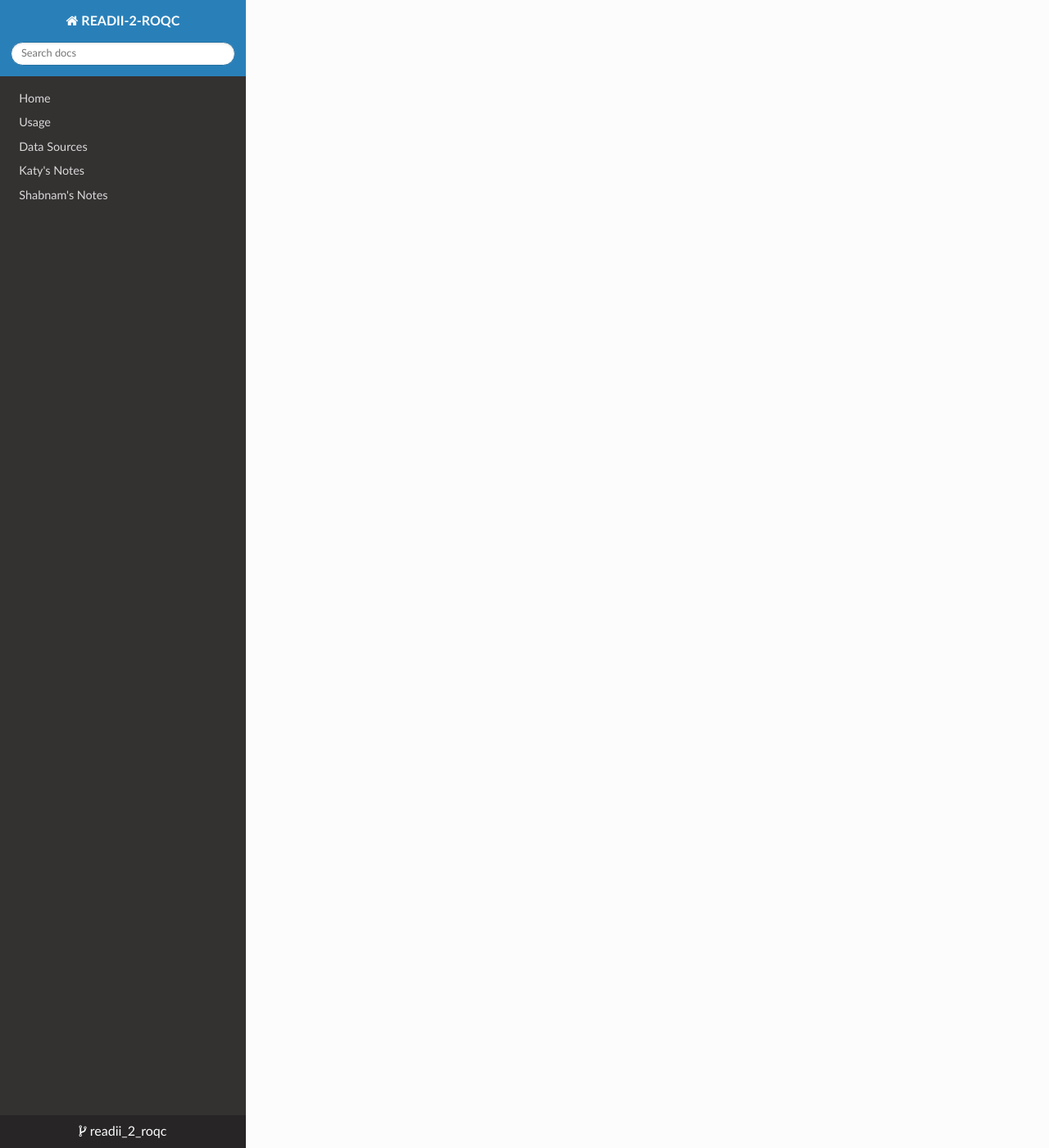
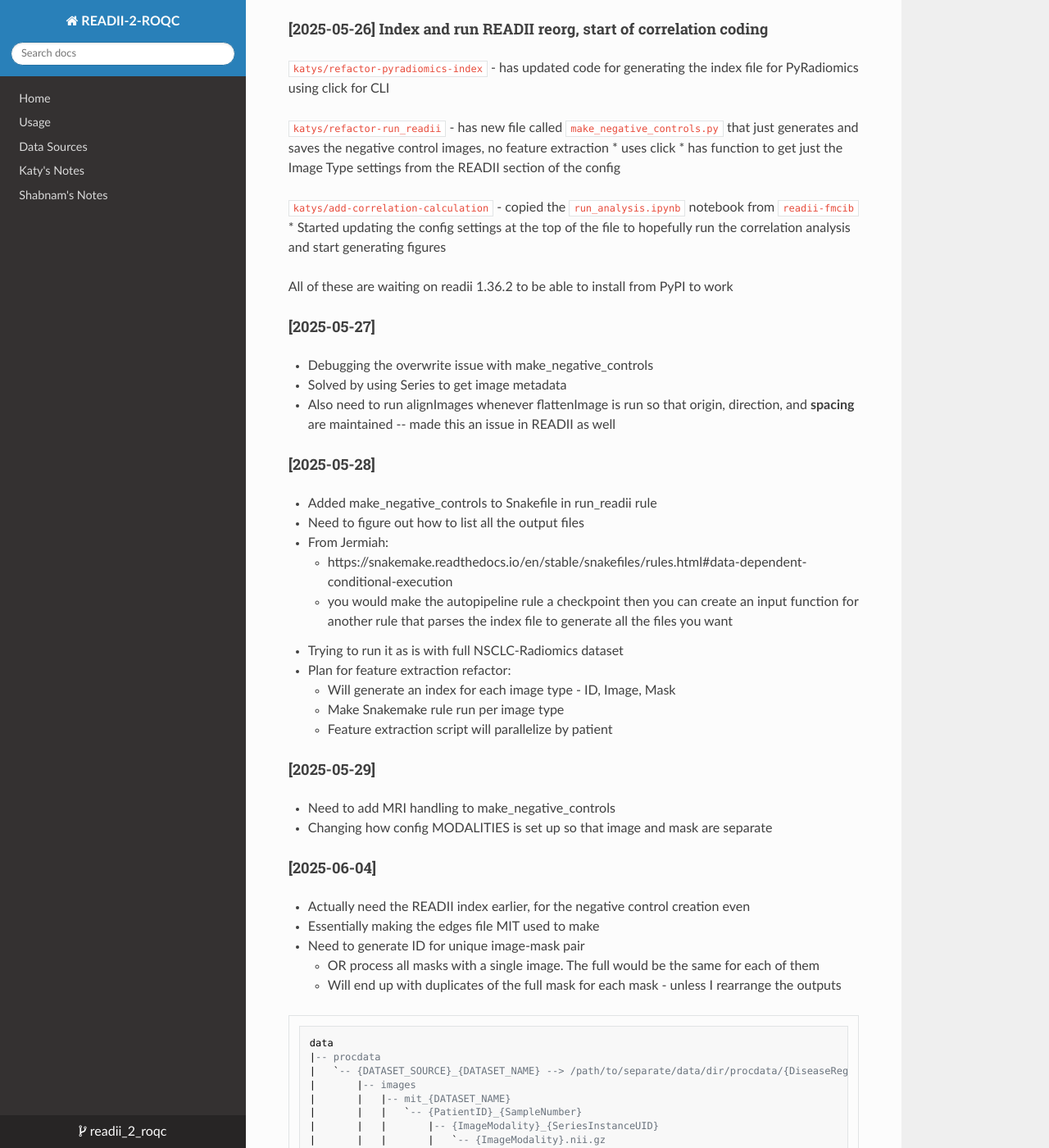
Before and after one commit to bhklab/readii_2_roqc, an MkDocs documentation site: the page built from docs/devnotes.md, in a window 1280 px wide and 1400 px high, scrolled down 4156 px. Shown: the whole window at 82% size. Built offline with MkDocs 1.6.1, drawn with Linux system fonts in a browser that asks for light colours; nearby versions of some CDN libraries; some of the changed text lies outside the part shown.

Commit message:
feat: copy devnotes from rearrange workflow over

````diff
--- a/docs/devnotes.md
+++ b/docs/devnotes.md
@@ -144,7 +144,11 @@ workflow
 |-- notebooks
 `-- scripts
     |-- analysis
-    |   `-- predictive_signature_testing.py
+    |   |-- python
+    |   |   `-- predictive_signature_testing.py
+    |   `-- r
+    |       |-- io.r
+    |       `-- survival_prediction.r
     |-- feature_extraction
     |   `-- pyradiomics_index.py
     |-- orcestra
@@ -154,3 +158,110 @@ workflow
     `-- readii
         `-- run_readii.py
 ```
+
+#### [2025-05-22] MIT Snakemake and config updates
+* wrote Snakemake script to run autopipeline for the dataset
+* Updated the datasets/config file format and updated usage documentation.
+
+
+#### [2025=05-23] MIT Snakemake reorg + pyradiomics_index refactor
+* Made smk file just for MIT rules, made run_MIT rule in main Snakefile
+
+`pyradiomics_index --> index`
+
+* Added click CLI input
+* Made a genral index function that calls the pyradiomics index function
+* Want to add a dataset config variable or CLI argument that sets the method of feature extraction
+
+
+#### [2025-05-26] Index and run READII reorg, start of correlation coding
+`katys/refactor-pyradiomics-index` - has updated code for generating the index file for PyRadiomics using click for CLI
+
+`katys/refactor-run_readii` - has new file called `make_negative_controls.py` that just generates and saves the negative control images, no feature extraction
+* uses click
+* has function to get just the Image Type settings from the READII section of the config
+
+`katys/add-correlation-calculation` - copied the `run_analysis.ipynb` notebook from `readii-fmcib`
+* Started updating the config settings at the top of the file to hopefully run the correlation analysis and start generating figures
+
+All of these are waiting on readii 1.36.2 to be able to install from PyPI to work
+
+
+#### [2025-05-27]
+* Debugging the overwrite issue with make_negative_controls
+* Solved by using Series to get image metadata
+* Also need to run alignImages whenever flattenImage is run so that origin, direction, and **spacing** are maintained -- made this an issue in READII as well
+
+
+#### [2025-05-28]
+* Added make_negative_controls to Snakefile in run_readii rule
+* Need to figure out how to list all the output files
+* From Jermiah:
+    * https://snakemake.readthedocs.io/en/stable/snakefiles/rules.html#data-dependent-conditional-execution
+    * you would make the autopipeline rule a checkpoint then you can create an input function for another rule that parses the index file to generate all the files you want
+* Trying to run it as is with full NSCLC-Radiomics dataset
+* Plan for feature extraction refactor:
+    * Will generate an index for each image type - ID, Image, Mask
+    * Make Snakemake rule run per image type
+    * Feature extraction script will parallelize by patient
+
+#### [2025-05-29]
+* Need to add MRI handling to make_negative_controls
+* Changing how config MODALITIES is set up so that image and mask are separate
+
+
+#### [2025-06-04]
+* Actually need the READII index earlier, for the negative control creation even
+* Essentially making the edges file MIT used to make
+* Need to generate ID for unique image-mask pair
+    * OR process all masks with a single image. The full would be the same for each of them
+    * Will end up with duplicates of the full mask for each mask - unless I rearrange the outputs
+
+```bash
+data
+|-- procdata
+|   `-- {DATASET_SOURCE}_{DATASET_NAME} --> /path/to/separate/data/dir/procdata/{DiseaseRegion}/{DATASET_SOURCE}_{DATASET_NAME}
+|       |-- images
+|       |   |-- mit_{DATASET_NAME}
+|       |   |   `-- {PatientID}_{SampleNumber}
+|       |   |       |-- {ImageModality}_{SeriesInstanceUID}
+|       |   |       |   `-- {ImageModality}.nii.gz
+|       |   |       `-- {SegmentationModality}_{SeriesInstanceUID}
+|       |   |           `-- {ROI_name}.nii.gz
+|       |   `-- readii_{DATASET_NAME}
+|       |       `-- {PatientID}_{SampleNumber}
+|       |           `-- {ImageModality}_{SeriesInstanceUID}
+|       |               |-- {SegmentationModality}_{SeriesInstanceUID}
+|       |               |   |-- {neg_control_permutation}_roi_.nii.gz
+|       |               |   `-- {neg_control_permutation}_non_roi_.nii.gz
+|       |               |-- full_{neg_control_permutation}.nii.gz
+|       |               `-- full_{neg_control_permutation}.nii.gz
+```
+This is what I want to end up with eventually, but for now am going to leave the full directories inside the segmentation file
+
+#### [2025-06-09]
+* Could also see about making the roi region name the actual roi name
+    * That might make processing difficult though, since every ROI negative control image will have a different name
+
+#### [2025-06-10]
+* So the NIFTIWriter has an index saver portion of it from Med-ImageTools
+* Using that during negative control generation
+* Just need to add the Mask paths to it
+
+
+#### [2025-06-16]
+* Figured out how to use the NIFTIWriter the way I want
+* Updated the values used for saving the negative control NIFTI's so index file has columns I can use like Med-ImageTools
+* Should talk to Jermiah about making original image a READII filetype
+* Updated generate_pyradiomics_index
+    * Currently set up to expect the original image index from med-imagetools always and can pass the readii index if available
+
+
+#### [2025-07-08]
+* In sample_feature_writer, use a semi-colon to separate the keys and values of the feature vector so it can be read in easier by pandas
+    * With the comma, the pyradiomic settings lines confuse it.
+* Could also transpose this and have the keys on line 1 and vals on line 2, not sure it would solve the problem
+
+#### [2025-07-09]
+* Existing code already performed the transpose, just needed to change the comma to a semi-colon and fix the sortby value
+* Extraction is working! Adding a tqdm progress bar then running CPTAC-CCRCC
````
